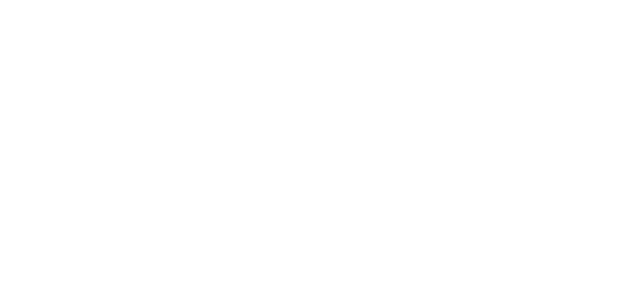
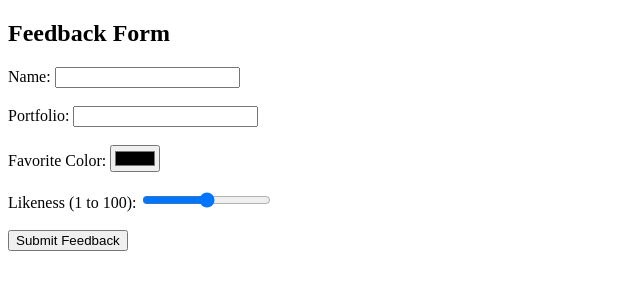
Before and after one commit to acciojob/html-feedback-form-gamesense31, a website: page main.html in a window 1280 px wide. Shown: the whole page, without its empty margins (0-640 px from the left). Drawn offline with Linux system fonts and the light colour scheme.

Commit message:
created a submission

```diff
--- a/main.html
+++ b/main.html
@@ -10,6 +10,34 @@
 	<!-- the entire body must be written by student -->
     <script type="text/javascript" src="./script.js">
 </script>
+	 <h2>Feedback Form</h2>
+
+    <form method="post">
+        <label for="name">Name:</label>
+        <input type="text" id="name" name="name" minlength="3" maxlength="50" required>
+        <br><br>
+
+
+        <label for="portfolio">Portfolio:</label>
+        <input type="url" id="portfolio" name="portfolio" required>
+        <br><br>
+
+
+        <label for="favColor">Favorite Color:</label>
+        <input type="color" id="favColor" name="favColor">
+        <br><br>
+
+
+		<label for="likeness">Likeness (1 to 100):</label>
+        <input type="range" id="likeness" name="likeness" min="1" max="100">
+        <br><br>
+
+
+        <input type="submit" value="Submit Feedback">
+    </form>
+
+</body>
+</html>
 
 </body>
 
```
